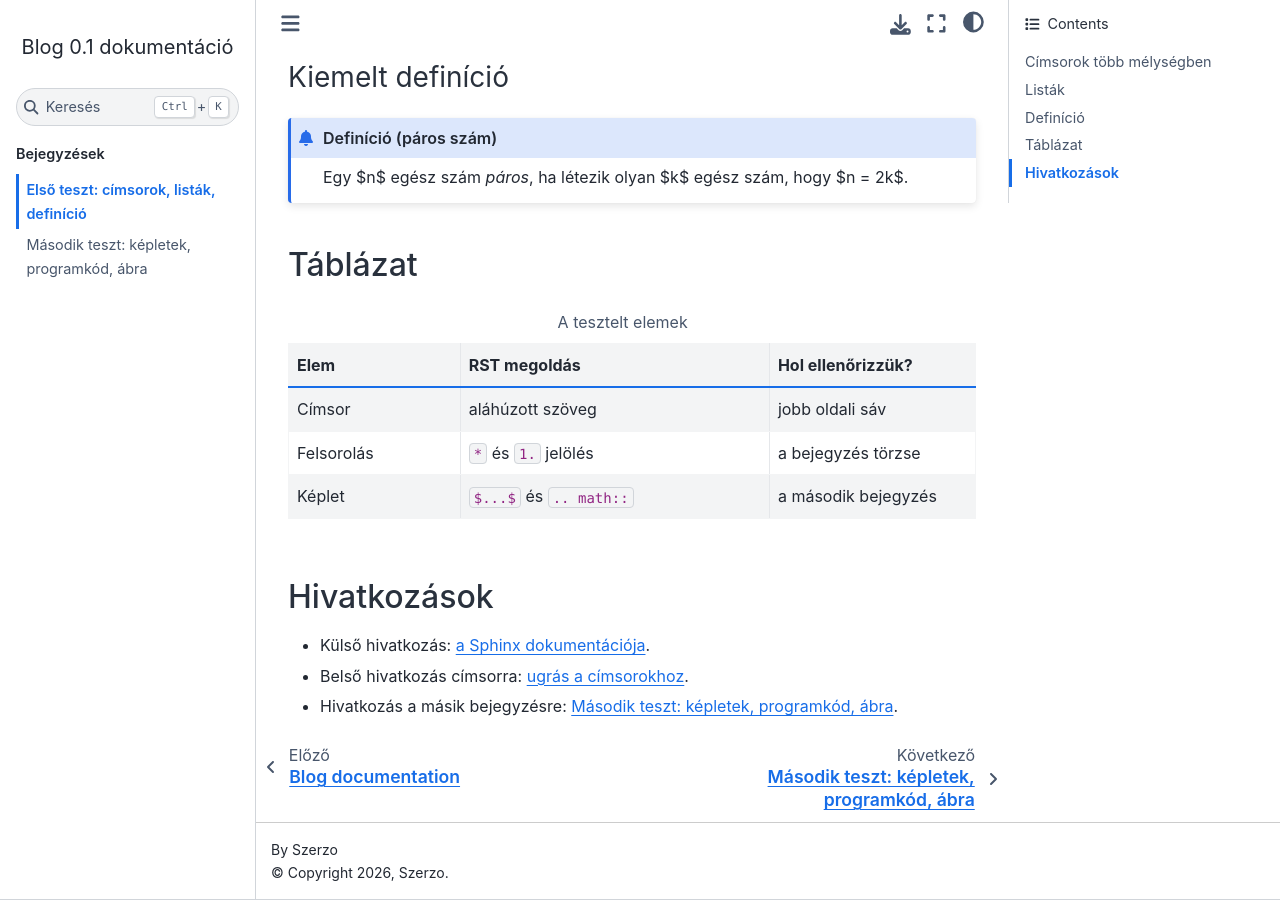
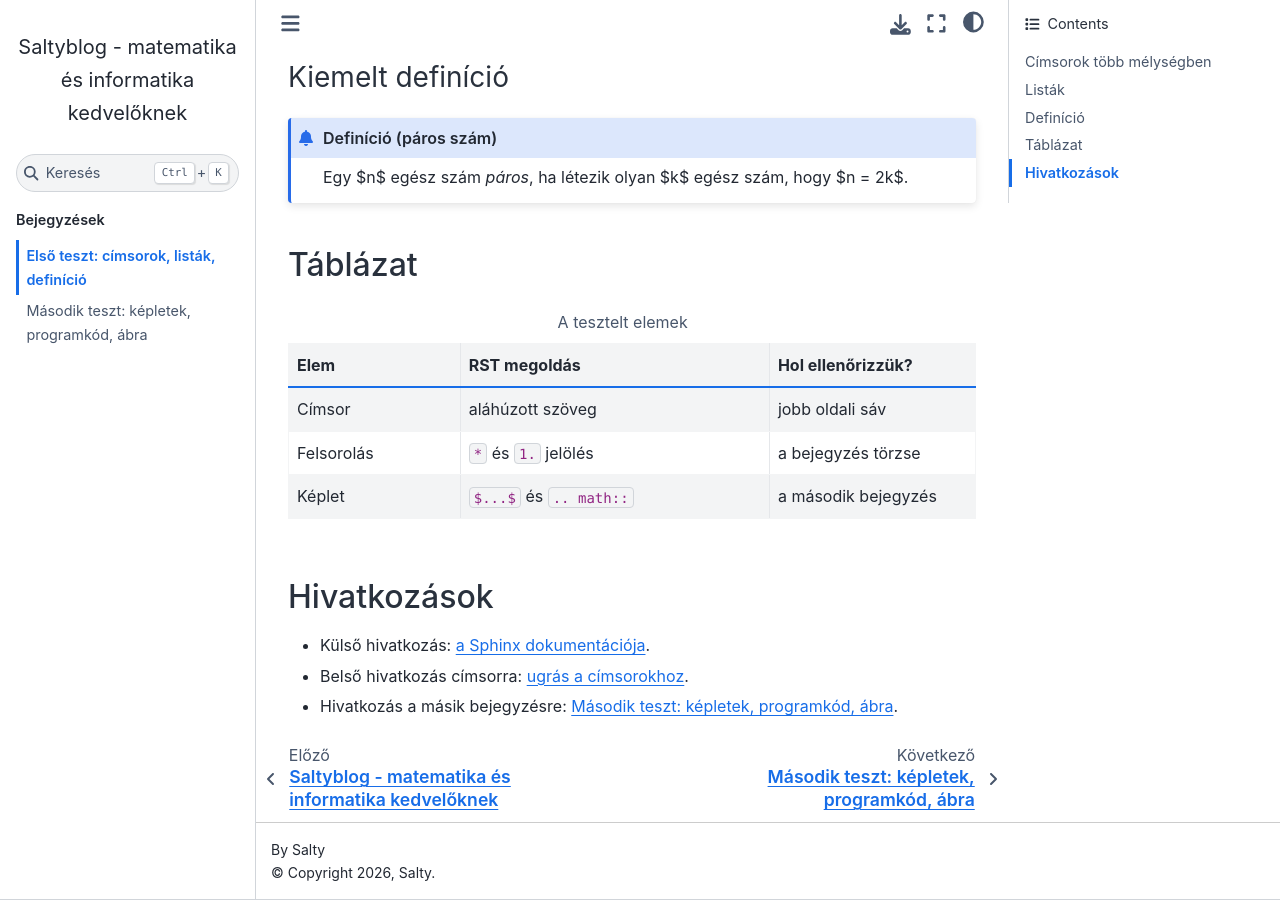
Before and after one commit to Salty-dev/blogprojekt, a Sphinx documentation site: the page built from source/bejegyzesek/elso-teszt.rst, in a window 1280 px wide and 900 px high, scrolled down 1878 px. Built offline with Sphinx 7.4.7 and the Sphinx Book theme 1.1.4, drawn with Linux system fonts in a browser that asks for light colours.

Commit message:
log címe és szerzője véglegesítve.

```diff
--- a/source/conf.py
+++ b/source/conf.py
@@ -6,9 +6,9 @@
 # -- Project information -----------------------------------------------------
 # https://www.sphinx-doc.org/en/master/usage/configuration.html#project-information
 
-project = 'Blog'
-copyright = '2026, Szerzo'
-author = 'Szerzo'
+project = 'Saltyblog - matematika és informatika kedvelőknek'
+copyright = '2026, Salty'
+author = 'Salty'
 release = '0.1'
 
 # -- General configuration ---------------------------------------------------
@@ -24,6 +24,8 @@ blog_baseurl = 'https://salty-dev.github.io/blogprojekt/'
 blog_path = 'archivum'
 
 post_auto_excerpt = 0
+blog_title = project
+html_title = project
 
 post_date_format = '%Y. %B %-d.'
 
--- a/source/index.rst
+++ b/source/index.rst
@@ -3,8 +3,8 @@
    You can adapt this file completely to your liking, but it should at least
    contain the root `toctree` directive.
 
-Blog documentation
-==================
+Saltyblog - matematika és informatika kedvelőknek
+=================================================
 
 Add your content using ``reStructuredText`` syntax. See the
 `reStructuredText <https://www.sphinx-doc.org/en/master/usage/restructuredtext/index.html>`_
```
